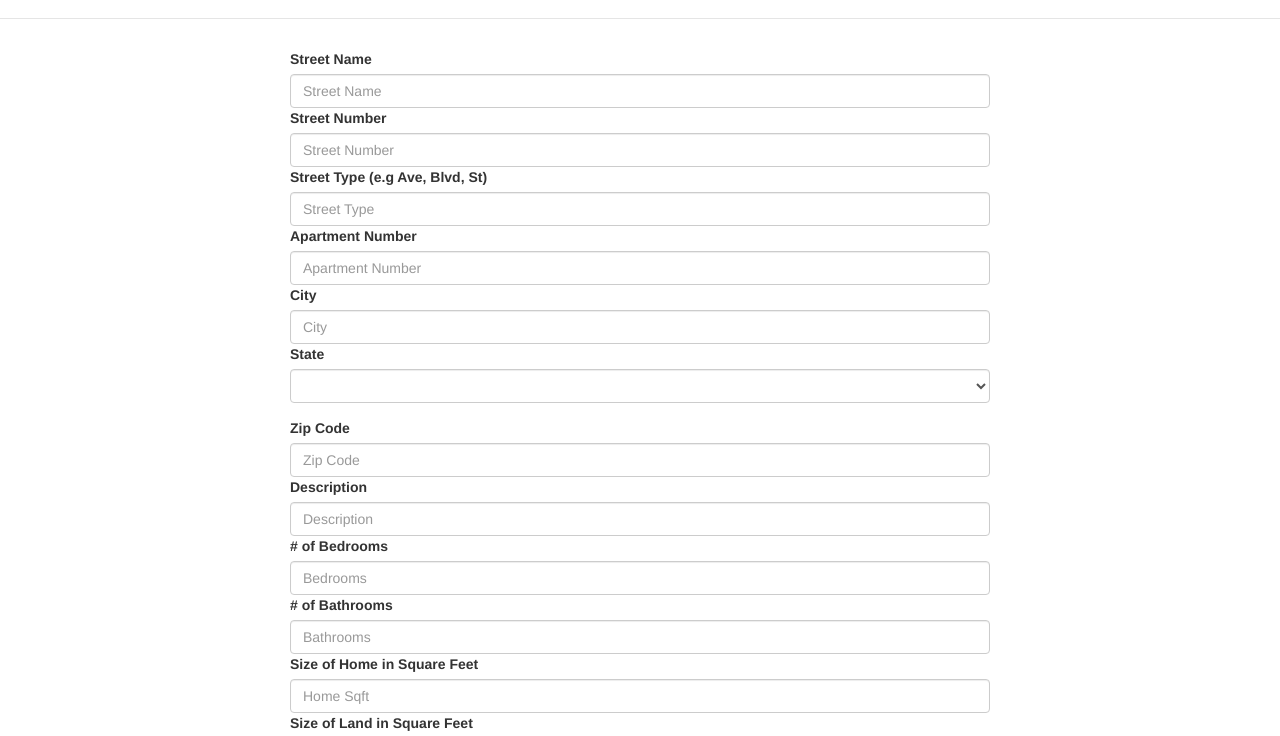
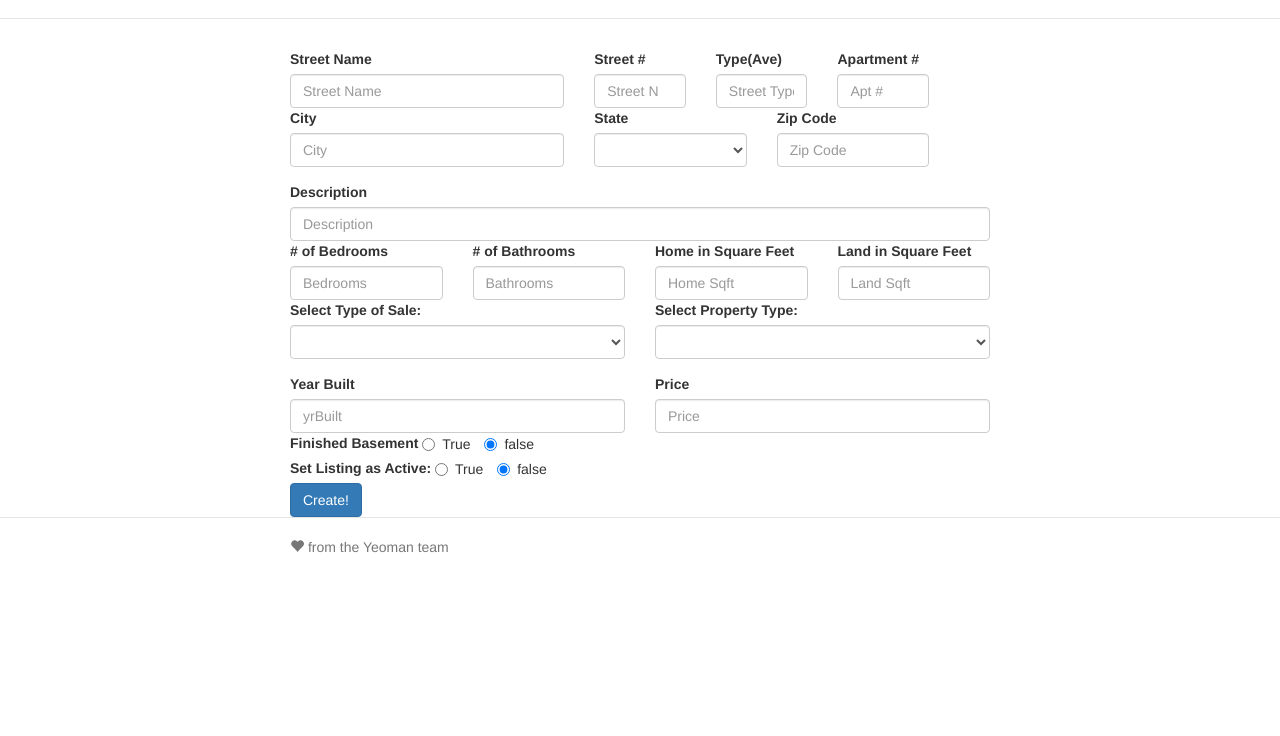
Before and after one commit to mariocd10/rew-client, a website: page app/index.html at #/createListing in a window 1280 px wide. Shown: the part 54-790 px from the top of the page. Drawn offline with nearby package versions, Linux system fonts and the light colour scheme; some packages are replaced by stand-ins of ours; files that its build step writes are made by us from their sources; a script that the page names is missing.

Commit message:
formatted the form to use bootstrap classes

```diff
--- a/app/views/createListing.html
+++ b/app/views/createListing.html
@@ -1,26 +1,29 @@
 
 		<form name="createListingForm" ng-submit="create()" novalidate>
-			<div>
+			<div class="row">
+			<div class="col-md-5 col-sm-5">
 				<label for="streetName">Street Name</label>
 				<input name="text" class="form-control" type="text" id="streetName" placeholder="Street Name" ng-model="streetName">
 	        </div>
-	        <div>
-	        	<label for="streetNumber">Street Number</label>
+	        <div class="col-md-2 col-sm-2">
+	        	<label for="streetNumber">Street #</label>
 	        	<input name="streetNumber" class="form-control" type="number" id="streetNumber" placeholder="Street Number" ng-model="streetNumber">
 	        </div>
-	        <div>
-	        	<label for="streetType">Street Type (e.g Ave, Blvd, St)</label>
+	        <div class="col-md-2 col-sm-2">
+	        	<label for="streetType">Type(Ave)</label>
 	        	<input name="streetType" class="form-control" type="text" id="streetType" placeholder="Street Type" ng-model="streetType">
 	        </div>
-	        <div>
-	        	<label for="aptNumber">Apartment Number</label>
-	        	<input name="aptNumber" class="form-control" type="number" id="aptNumber" placeholder="Apartment Number" ng-model="aptNumber">
+	        <div class="col-md-2 col-sm-2">
+	        	<label for="aptNumber">Apartment #</label>
+	        	<input name="aptNumber" class="form-control" type="number" id="aptNumber" placeholder="Apt #" ng-model="aptNumber">
 	        </div>
-	        <div>
+	        </div>
+	        <div class="row">
+		        <div class="col-md-5 col-sm-5">
 		        	<label for="city">City</label>
 		        	<input name="city" class="form-control" type="text" id="city" placeholder="City" ng-model="city">
 		        </div>
-	        <div class="form-group">
+		        <div class="form-group col-md-3 col-sm-3">
 			        <label for="state">State</label>
 			        <select class="form-control" id="state" ng-model="state">
 						<option value="AL">Alabama</option>
@@ -76,57 +79,66 @@
 						<option value="WY">Wyoming</option>
 					</select>
 		        </div>
-	        <div>
+		        <div class="col-md-3 col-sm-3">
 	        		<label for="zipCode">Zip Code</label>
 	        	<input name="zipCode" class="form-control" type="number" id="zipCode" placeholder="Zip Code" ng-model="zipCode">
 	        </div>
+	        </div>
+
 	        <div>
 	        	<label for="description">Description</label>
 	        	<input name="description" class="form-control" type="textarea" id="description" placeholder="Description" ng-model="description">
 	        </div>
-	        <div>
+	        <div class="row">
+	        <div class="col-md-3 col-sm-3">
 	        	<label for="bedrooms"># of Bedrooms</label>
 	        	<input name="bedrooms" class="form-control" type="number" id="bedrooms" placeholder="Bedrooms" ng-model="bedrooms">
 	        </div>
-	        <div>
+	        <div class="col-md-3 col-sm-3">
 	        	<label for="bathrooms"># of Bathrooms</label>
 	        	<input name="bathrooms" class="form-control" type="number" id="bathrooms" placeholder="Bathrooms" ng-model="bathrooms">
 	        </div>
-	        <div>
-	        	<label for="homeSqft">Size of Home in Square Feet </label>
+	        <div class="col-md-3 col-sm-3">
+	        	<label for="homeSqft">Home in Square Feet </label>
 	        	<input name="homeSqft" class="form-control" type="number" id="homeSqft" placeholder="Home Sqft" ng-model="homeSqft">
 	        </div>
-	        <div>
-	        	<label for="landSqft">Size of Land in Square Feet </label>
+	        <div class="col-md-3 col-sm-3">
+	        	<label for="landSqft">Land in Square Feet </label>
 	        	<input name="landSqft" class="form-control" type="number" id="landSqft" placeholder="Land Sqft" ng-model="landSqft">
 	        </div>
-	        <div>
+	        </div>
+	        <div class="row">
+	        <div class="col-md-6 col-sm-6"">
 	        	<label for="saleType">Select Type of Sale:</label>
 	        	<select class="form-control" id="saleType" ng-model="saleType">
 	        		<option value="by-owner">By Owner</option>
 	        		<option value="bank-owned foreclosure">Bank-Owned Foreclosure</option>
 	        	</select>
 	        </div>
-	        <div>
-	        	<label for="yrBuilt">Year Built</label>
-	        	<input name="yrBuilt" class="form-control" type="number" id="yrBuilt" placeholder="yrBuilt" ng-model="yrBuilt">
-	        </div>
-	        <div class="form-group">
+	        <div class="form-group col-md-6 col-sm-6">
 		        <label for="propType">Select Property Type:</label>
 		        <select class="form-control" id="propType" ng-model="propType">
 					<option value="half-duplex">Half-Duplex</option>
 					<option value="ranch">Ranch</option>
 				</select>
 			</div>
+			</div>
+	        <div class="row">
+	        <div class="col-md-6 col-sm-6">
+	        	<label for="yrBuilt">Year Built</label>
+	        	<input name="yrBuilt" class="form-control" type="number" id="yrBuilt" placeholder="yrBuilt" ng-model="yrBuilt">
+	        </div>
+	        <div class="col-md-6 col-sm-6">
+	        	<label for="price">Price</label>
+	        	<input name="price" class="form-control" type="number" id="price" placeholder="Price" ng-model="price">
+	        </div>
+	        </div>
 	        <div>
 	        	<label>Finished Basement</label>
 	        	<label class="radio-inline" for="finishedBasement"><input name="finishedBasement"  type="radio" ng-model="finishedBasement" ng-model="finishedBasement">True</label>
 	        	<label class="radio-inline" for="finishedBasement"><input name="finishedBasement" type="radio" ng-model="finishedBasement" ng-model="finishedBasement" checked>false</label>
 	        </div>
-	        <div>
-	        	<label for="price">Price</label>
-	        	<input name="price" class="form-control" type="number" id="price" placeholder="Price" ng-model="price">
-	        </div>
+
 	        <div>
 	        	<label>Set Listing as Active:</label>
 	        	<label class="radio-inline"><input type="radio" name="isActive" ng-model="isActive">True</label>
```
Lines whose indentation alone changed are shown as unchanged.
